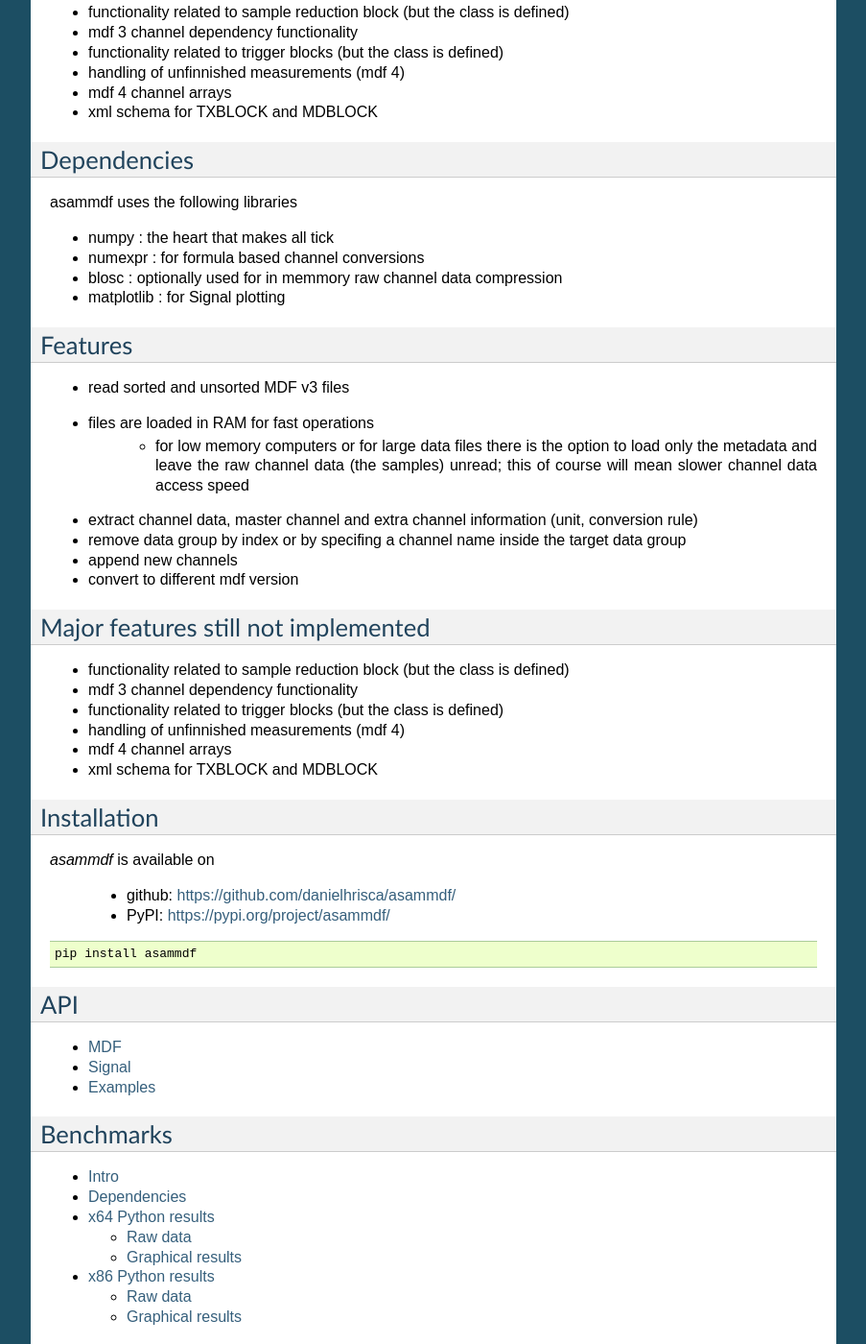
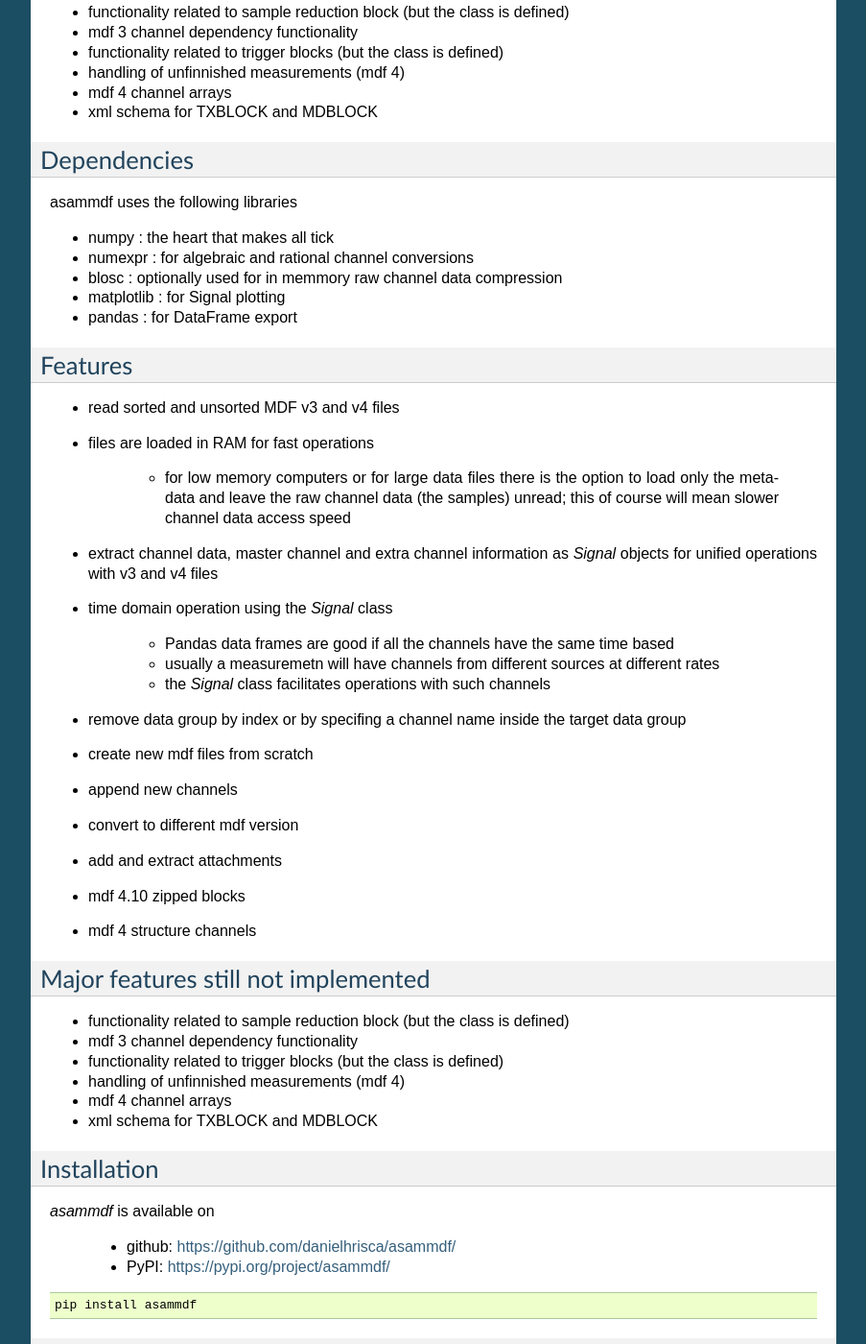
Before and after one commit to danielhrisca/asammdf, a Sphinx documentation site: the page built from documentation/index.rst, in a window 1280 px wide and 1400 px high, scrolled down 994 px. Shown: the whole window at 96% size, without its empty margins (198-1101 px from the left). Built offline with Sphinx 7.4.7, drawn with Linux system fonts in a browser that asks for light colours; formulas are drawn with MathJax 3; some of the changed text lies outside the part shown.

Commit message:
pre 2.1.1 updates

```diff
--- a/README.rst
+++ b/README.rst
@@ -27,10 +27,12 @@
     * the *Signal* class facilitates operations with such channels
 
 * remove data group by index or by specifing a channel name inside the target data group
+* create new mdf files from scratch
 * append new channels
 * convert to different mdf version
 * add and extract attachments
 * mdf 4.10 zipped blocks
+* mdf 4 structure channels
 
 Major features still not implemented
 ====================================
@@ -56,7 +58,7 @@
 
 Documentation
 =============
-http://asammdf.readthedocs.io/en/2.1.0/
+http://asammdf.readthedocs.io/en/2.1.1/
 
 Installation
 ============
@@ -75,7 +77,7 @@
 asammdf uses the following libraries
 
 * numpy : the heart that makes all tick
-* numexpr : for formula based channel conversions
+* numexpr : for algebraic and rational channel conversions
 * blosc : optionally used for in memmory raw channel data compression
 * matplotlib : for Signal plotting
 * pandas : for DataFrame export
--- a/asammdf/__init__.py
+++ b/asammdf/__init__.py
@@ -3,7 +3,7 @@
 from .mdf import MDF
 from .signal import Signal
 
-__version__ = '2.1.0'
+__version__ = '2.1.1'
 
 __all__ = ['__version__',
            'MDF',
--- a/documentation/index.rst
+++ b/documentation/index.rst
@@ -56,21 +56,34 @@
 asammdf uses the following libraries
 
 * numpy : the heart that makes all tick
-* numexpr : for formula based channel conversions
+* numexpr : for algebraic and rational channel conversions
 * blosc : optionally used for in memmory raw channel data compression
 * matplotlib : for Signal plotting
+* pandas : for DataFrame export
 
 
 Features
 --------
 
-* read sorted and unsorted MDF v3 files
+* read sorted and unsorted MDF v3 and v4 files
 * files are loaded in RAM for fast operations
+
     * for low memory computers or for large data files there is the option to load only the metadata and leave the raw channel data (the samples) unread; this of course will mean slower channel data access speed
-* extract channel data, master channel and extra channel information (unit, conversion rule)
+
+* extract channel data, master channel and extra channel information as *Signal* objects for unified operations with v3 and v4 files
+* time domain operation using the *Signal* class
+
+    * Pandas data frames are good if all the channels have the same time based
+    * usually a measuremetn will have channels from different sources at different rates
+    * the *Signal* class facilitates operations with such channels
+
 * remove data group by index or by specifing a channel name inside the target data group
+* create new mdf files from scratch
 * append new channels
 * convert to different mdf version
+* add and extract attachments
+* mdf 4.10 zipped blocks
+* mdf 4 structure channels
 
 Major features still not implemented
 ------------------------------------
@@ -106,6 +119,9 @@
 
 Benchmarks
 ----------
+*asammdf* relies heavily on *dict* objects. Starting with Python 3.6 the *dict* objects are more compact and ordered (implementation detail); *asammdf* uses takes advantage of those changes
+so for best performance it is advised to use Python >= 3.6.
+
 .. toctree::
    :maxdepth: 2
 
--- a/pip_requirements_readthedocs.txt
+++ b/pip_requirements_readthedocs.txt
@@ -2,3 +2,4 @@
 numexpr
 numpy
 matplotlib
+pandas
```
Also changed, not shown: other parts of documentation/index.rst (+1 -1 lines), README.md (+2 -2 lines), 1 other file.
